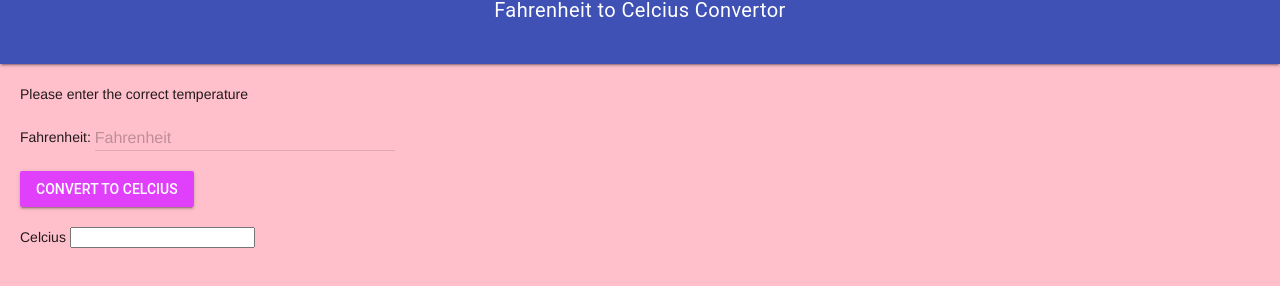
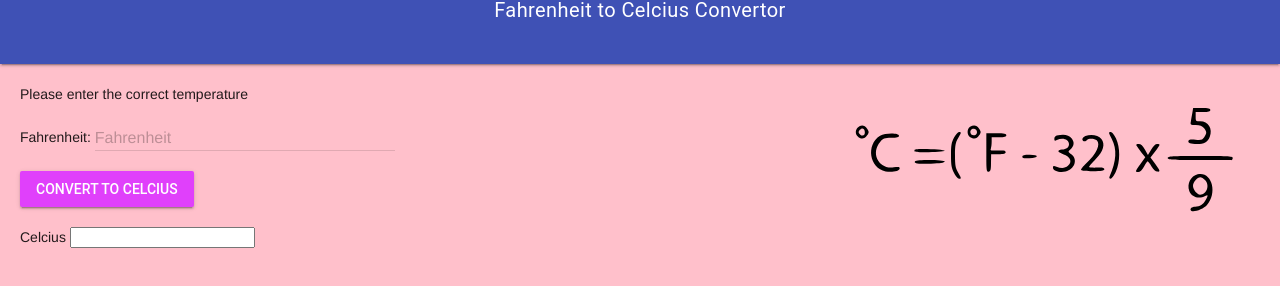
Before and after one commit to Alex-Nelson-1/ISC2O-UNIT3-04-FAHRANHEIGHT-TO-CELIUS, a plain HTML site: page index.html in a window 1280 px wide. Drawn offline with nearby package versions, Linux system fonts and the light colour scheme.

Commit message:
Added Image

```diff
--- a/index.html
+++ b/index.html
@@ -65,6 +65,7 @@
       </header>
       <!-- Main webpage html -->
       <main class="mdl-layout__content">
+        <img src="./images/rTwIlY01.svg">
         <div>Please enter the correct temperature</div>
         <!--Text field accepts input for radius-->
         <form action="#">
```
Also changed, not shown: images/rTwIlY01.svg (added).
